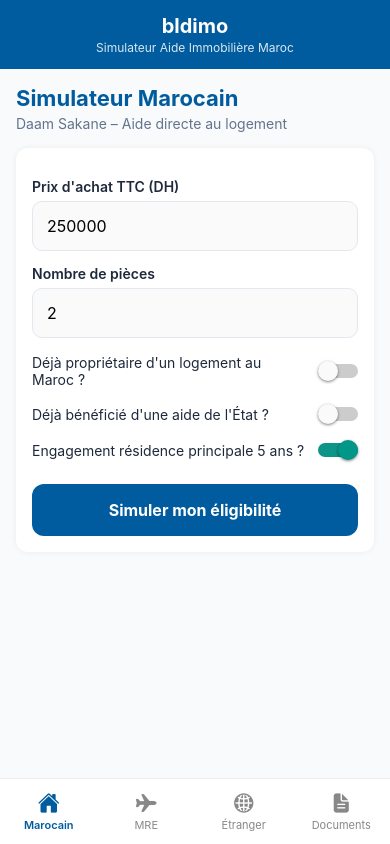
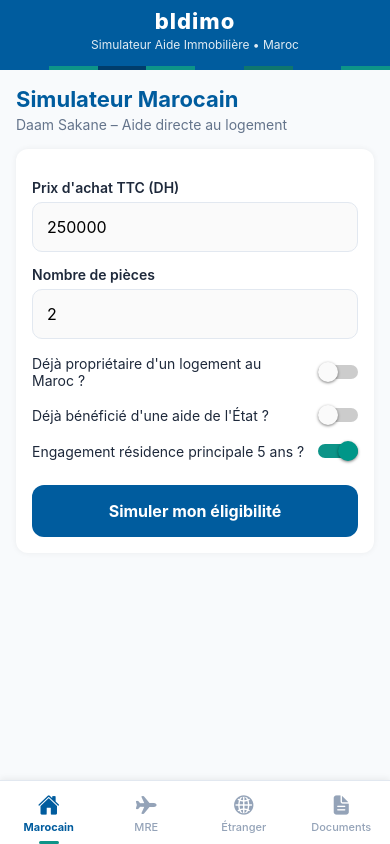
Before and after one commit to TAXI84/bldimo, a React Native app: screen / in a window 390 px wide. Built offline with nearby package versions, Linux system fonts and the light colour scheme.

Commit message:
style: integrate ZelligeAccent + improved header and tab bar

```diff
--- a/App.tsx
+++ b/App.tsx
@@ -1,10 +1,11 @@
 import React, { useState } from 'react';
-import { View, Text, StyleSheet, TouchableOpacity, SafeAreaView, StatusBar } from 'react-native';
+import { View, Text, StyleSheet, TouchableOpacity, SafeAreaView, StatusBar, Platform } from 'react-native';
 import { Ionicons } from '@expo/vector-icons';
 import MarocainScreen from './app/index';
 import MREScreen from './app/mre';
 import EtrangerScreen from './app/etranger';
 import DocumentsScreen from './app/documents';
+import ZelligeAccent from './src/components/ZelligeAccent';
 import { Colors } from './src/constants/theme';
 
 type Tab = 'marocain' | 'mre' | 'etranger' | 'documents';
@@ -27,38 +28,20 @@
 
       <View style={styles.header}>
         <Text style={styles.headerTitle}>bldimo</Text>
-        <Text style={styles.headerSubtitle}>Simulateur Aide Immobilière Maroc</Text>
+        <Text style={styles.headerSubtitle}>Simulateur Aide Immobilière • Maroc</Text>
       </View>
+
+      <ZelligeAccent />
 
       <View style={styles.content}>
         {renderScreen()}
       </View>
 
       <View style={styles.tabBar}>
-        <TabButton
-          label="Marocain"
-          icon="home"
-          active={activeTab === 'marocain'}
-          onPress={() => setActiveTab('marocain')}
-        />
-        <TabButton
-          label="MRE"
-          icon="airplane"
-          active={activeTab === 'mre'}
-          onPress={() => setActiveTab('mre')}
-        />
-        <TabButton
-          label="Étranger"
-          icon="globe"
-          active={activeTab === 'etranger'}
-          onPress={() => setActiveTab('etranger')}
-        />
-        <TabButton
-          label="Documents"
-          icon="document-text"
-          active={activeTab === 'documents'}
-          onPress={() => setActiveTab('documents')}
-        />
+        <TabButton label="Marocain" icon="home" active={activeTab === 'marocain'} onPress={() => setActiveTab('marocain')} />
+        <TabButton label="MRE" icon="airplane" active={activeTab === 'mre'} onPress={() => setActiveTab('mre')} />
+        <TabButton label="Étranger" icon="globe" active={activeTab === 'etranger'} onPress={() => setActiveTab('etranger')} />
+        <TabButton label="Documents" icon="document-text" active={activeTab === 'documents'} onPress={() => setActiveTab('documents')} />
       </View>
     </SafeAreaView>
   );
@@ -67,8 +50,9 @@
 function TabButton({ label, icon, active, onPress }: { label: string; icon: any; active: boolean; onPress: () => void }) {
   return (
     <TouchableOpacity style={styles.tabButton} onPress={onPress} activeOpacity={0.7}>
-      <Ionicons name={icon} size={22} color={active ? Colors.primary : '#888'} />
+      <Ionicons name={icon} size={22} color={active ? Colors.primary : '#94A3B8'} />
       <Text style={[styles.tabLabel, active && styles.tabLabelActive]}>{label}</Text>
+      {active && <View style={styles.activeIndicator} />}
     </TouchableOpacity>
   );
 }
@@ -77,23 +61,58 @@
   container: { flex: 1, backgroundColor: Colors.background },
   header: {
     backgroundColor: Colors.primary,
-    paddingVertical: 14,
+    paddingTop: Platform.OS === 'android' ? 12 : 8,
+    paddingBottom: 14,
     paddingHorizontal: 16,
-    alignItems: 'center'
+    alignItems: 'center',
   },
-  headerTitle: { color: '#fff', fontSize: 20, fontWeight: 'bold' },
-  headerSubtitle: { color: 'rgba(255,255,255,0.85)', fontSize: 12, marginTop: 2 },
+  headerTitle: {
+    color: '#fff',
+    fontSize: 22,
+    fontWeight: '800',
+    letterSpacing: 1,
+  },
+  headerSubtitle: {
+    color: 'rgba(255,255,255,0.88)',
+    fontSize: 12,
+    marginTop: 3,
+  },
   content: { flex: 1 },
   tabBar: {
     flexDirection: 'row',
     backgroundColor: '#fff',
     borderTopWidth: 1,
-    borderTopColor: '#eee',
-    paddingBottom: 6,
-    paddingTop: 6,
-    elevation: 8,
+    borderTopColor: Colors.border,
+    paddingBottom: Platform.OS === 'ios' ? 8 : 6,
+    paddingTop: 8,
+    elevation: 12,
+    shadowColor: '#000',
+    shadowOffset: { width: 0, height: -2 },
+    shadowOpacity: 0.06,
+    shadowRadius: 6,
   },
-  tabButton: { flex: 1, alignItems: 'center', paddingVertical: 6 },
-  tabLabel: { fontSize: 11, color: '#888', marginTop: 3 },
-  tabLabelActive: { color: Colors.primary, fontWeight: '600' },
+  tabButton: {
+    flex: 1,
+    alignItems: 'center',
+    paddingVertical: 4,
+    position: 'relative',
+  },
+  tabLabel: {
+    fontSize: 11,
+    color: '#94A3B8',
+    marginTop: 3,
+    fontWeight: '500',
+  },
+  tabLabelActive: {
+    color: Colors.primary,
+    fontWeight: '700',
+  },
+  activeIndicator: {
+    position: 'absolute',
+    bottom: -6,
+    width: 20,
+    height: 3,
+    borderRadius: 2,
+    backgroundColor: Colors.secondary,
+  },
 });
```
